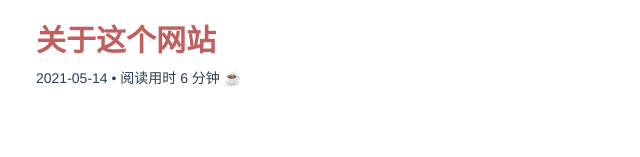
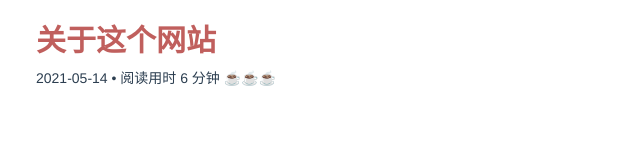
Before and after one commit to sethzhao/sethzhao, a Vue app: page /blog in a window 1280 px wide. Shown: the part 143-300 px from the top of the page, without its empty margins (319-959 px from the left). Built offline with nearby package versions, Linux system fonts and the light colour scheme.

Commit message:
readingTimeEmoji

```diff
--- a/src/main.js
+++ b/src/main.js
@@ -46,8 +46,25 @@ const router = createRouter({
   routes,
 });
 
+const myMixin = {
+  created() {
+    this.hello()
+  },
+  methods: {
+    hello() {
+      console.log('hello from mixin!')
+    }
+  }
+}
 
 const app = createApp(App)
 app.component(ElImage.name, ElImage);
-
+app.mixin({
+  methods: {
+    readingTimeEmoji(readingTime) {
+      const coffeeCount = 2
+      return Array(Math.floor(readingTime / coffeeCount) || 1).fill('☕️').join('')
+    }
+  }
+})
 app.use(router).mount('#app')
--- a/src/pages/Blog.vue
+++ b/src/pages/Blog.vue
@@ -5,7 +5,7 @@
         <div class="post-title"><router-link :to="'/blog/' + post.content.split('_')[1]">{{ post.title }}</router-link></div>
         <div>
           <span class="publish-date">{{ post.content.split('_')[0] }}</span>
-          <span class="reading-time"> • 阅读用时 {{ post.readingTime }} 分钟 {{ readingTimeCoffee(readingTime) }}</span>
+          <span class="reading-time"> • 阅读用时 {{ post.readingTime }} 分钟 {{ readingTimeEmoji(post.readingTime) }}</span>
         </div>
       </div>
     </section>
@@ -15,10 +15,6 @@
 <script setup>
 import { defineProps, reactive } from 'vue'
 import posts from '../posts/data.json'
-
-function readingTimeCoffee(readingTime) {
-  return Array(Math.floor(readingTime / 5) || 1).fill('☕️').join('')
-}
 
 </script>
 
--- a/src/pages/Post.vue
+++ b/src/pages/Post.vue
@@ -4,7 +4,7 @@
       <h1 class="post-title">{{ postTitle }}</h1>
       <div class="post-small">
         <span class="publish-date">{{ publishDate }}</span>
-        <span class="reading-time"> • 阅读用时 {{ readingTime }} 分钟 {{ readingTimeCoffee(readingTime) }}</span>
+        <span class="reading-time"> • 阅读用时 {{ readingTime }} 分钟 {{ readingTimeEmoji(readingTime) }}</span>
       </div>
       <component :is="currentPostDetail"></component>
     </section>
@@ -15,10 +15,6 @@
 import { reactive, defineAsyncComponent } from 'vue'
 import { useRoute } from 'vue-router'
 import posts from '../posts/data.json'
-
-function readingTimeCoffee(readingTime) {
-  return Array(Math.floor(readingTime / 5) || 1).fill('☕️').join('')
-}
 
 const route = useRoute()
 
```
